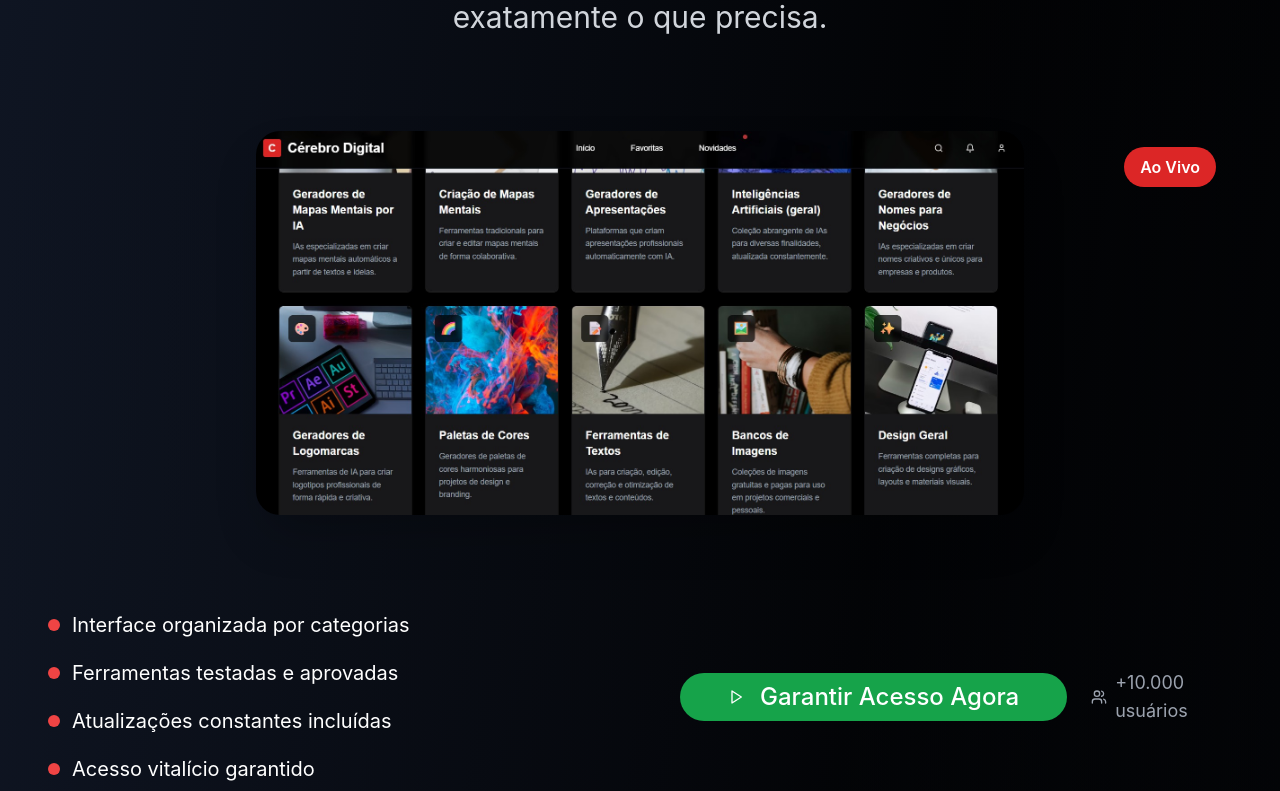
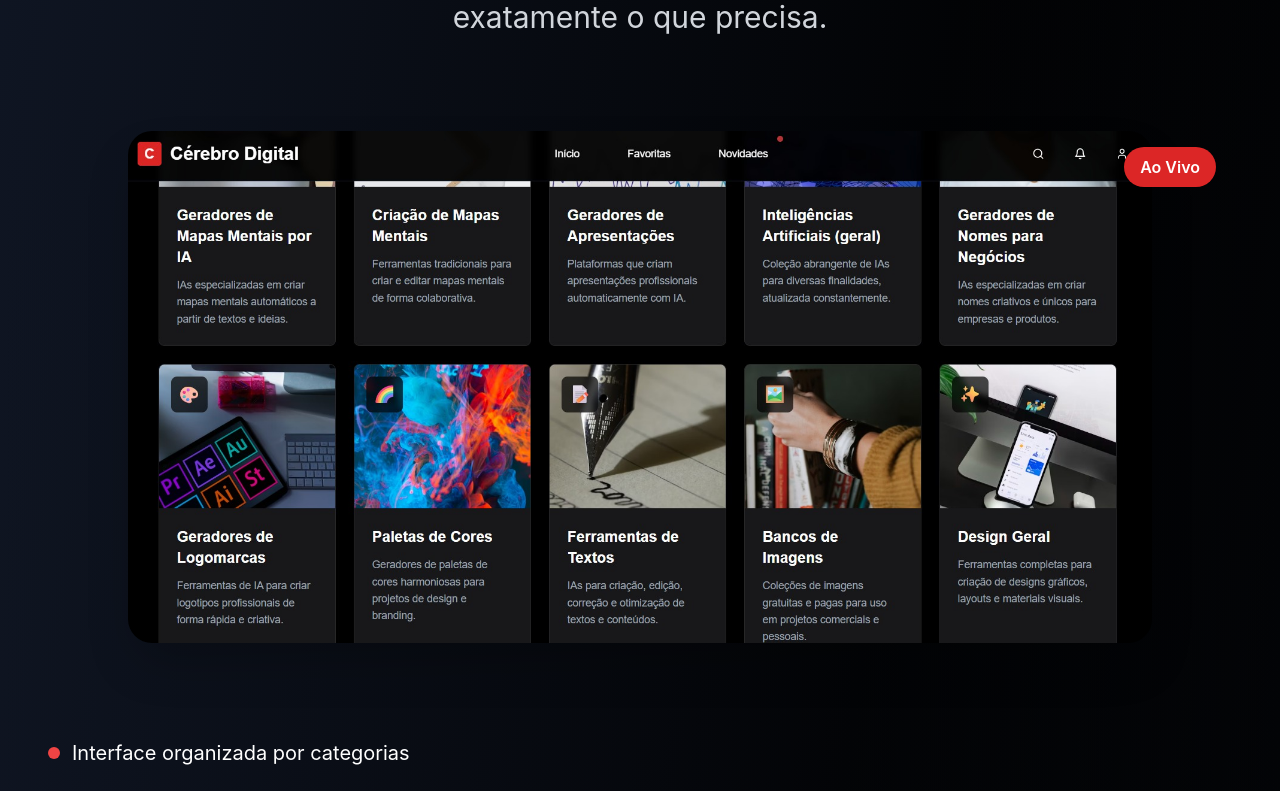
Before and after one commit to alef-tav/digital-brain-hub-ai-97, a React (Vite) app: page / in a window 1280 px wide. Shown: the part 2023-2814 px from the top of the page. Built offline with nearby package versions, Linux system fonts and the light colour scheme.

Commit message:
Fix: Increase image sizes on mobile
Increased the size of the second and third images on the mobile

```diff
--- a/src/pages/LandingPage.tsx
+++ b/src/pages/LandingPage.tsx
@@ -1,4 +1,3 @@
-
 import React from 'react';
 import { Link } from 'react-router-dom';
 import { CheckCircle, Star, ArrowRight, Brain, Shield, Zap, Users, Globe, TrendingUp, Play, DollarSign, PiggyBank, CreditCard } from 'lucide-react';
@@ -133,7 +132,7 @@ const LandingPage = () => {
             </div>
 
             <div className="relative flex justify-center mb-16">
-              <div className="w-full max-w-md md:max-w-lg lg:max-w-2xl xl:max-w-3xl">
+              <div className="w-full max-w-2xl md:max-w-3xl lg:max-w-4xl xl:max-w-5xl">
                 <img
                   src="/lovable-uploads/89d34d07-d75d-4c11-a866-b31a253616db.png"
                   alt="Interface completa"
@@ -390,7 +389,7 @@ const LandingPage = () => {
 
           <div className="grid md:grid-cols-2 gap-16 items-center mb-20">
             <div className="relative flex justify-center">
-              <div className="bg-gray-800/50 rounded-2xl p-4 backdrop-blur-sm border border-gray-700 w-full max-w-xl lg:max-w-2xl xl:max-w-4xl">
+              <div className="bg-gray-800/50 rounded-2xl p-4 backdrop-blur-sm border border-gray-700 w-full max-w-2xl lg:max-w-3xl xl:max-w-5xl">
                 <img
                   src="/lovable-uploads/140b43e5-087f-4e7a-987e-9008f275c31c.png"
                   alt="Dashboard FinTrack"
```
